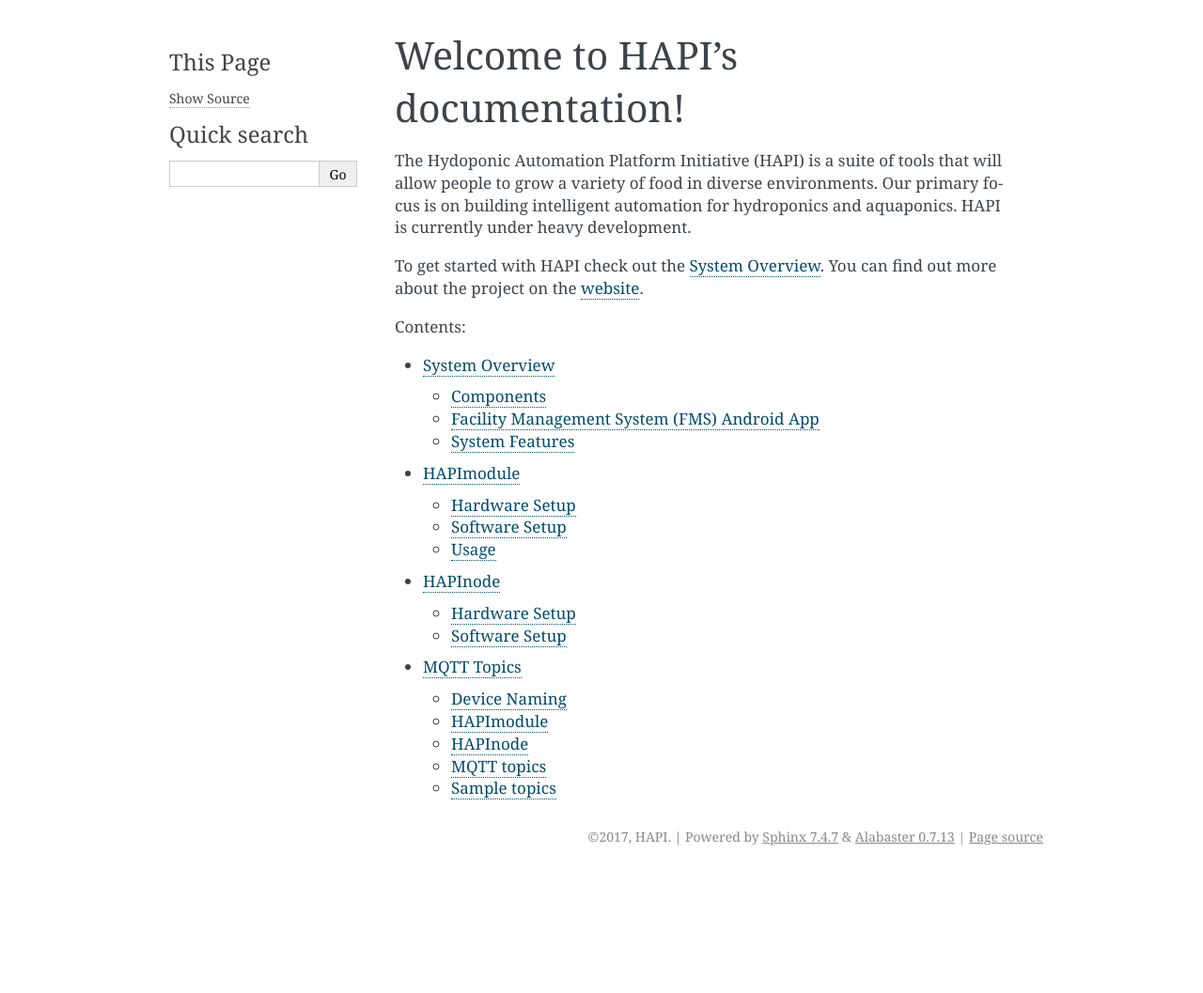
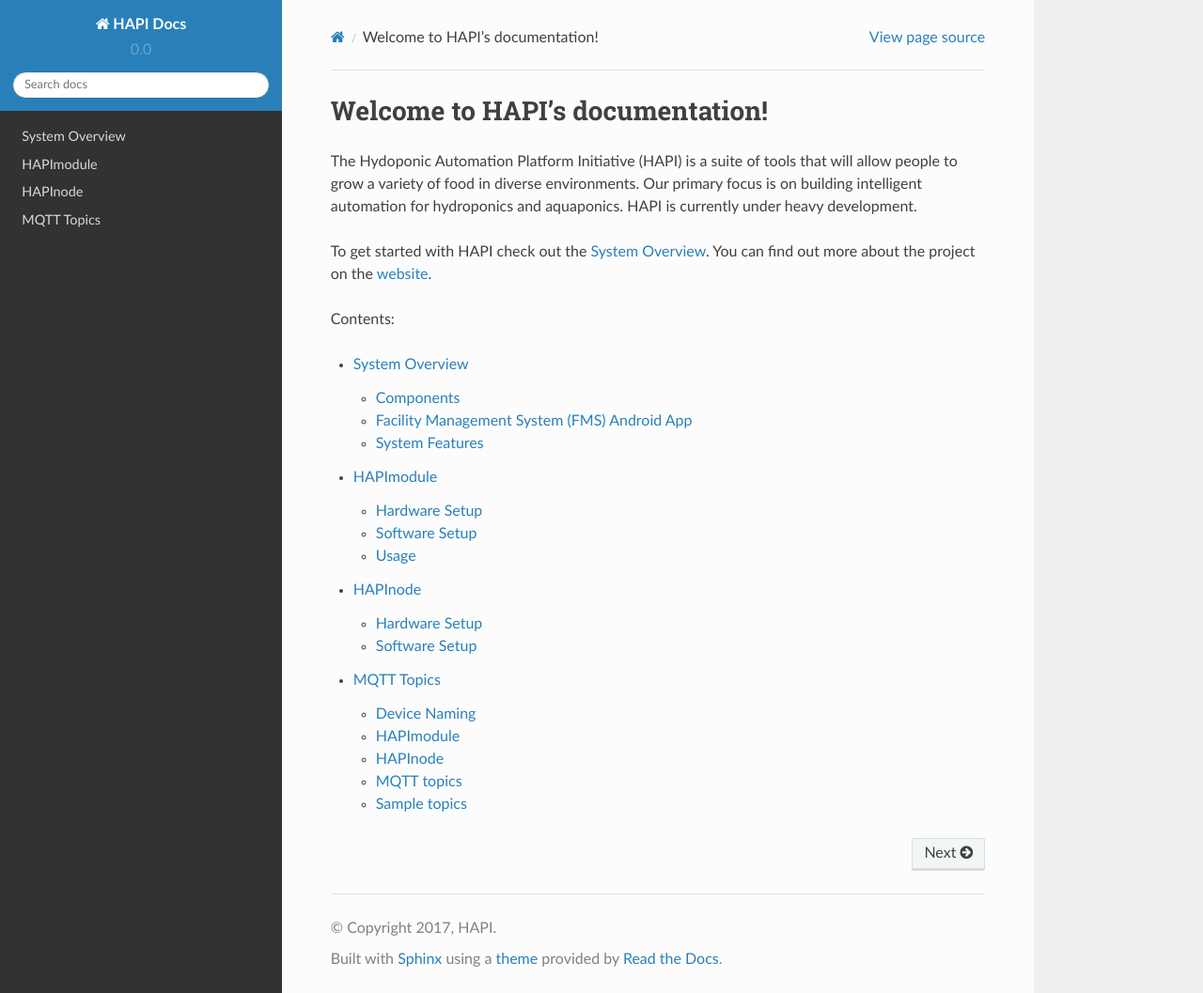
Before and after one commit to mayaculpa/hapi, a Sphinx documentation site: the page built from docs/index.rst, in a window 1280 px wide and 1057 px high. Shown: the whole window at 94% size. Built offline with Sphinx 7.4.7 and the Read the Docs theme 2.0.0, drawn with Linux system fonts in a browser that asks for light colours.

Commit message:
Update docs/README.md and switch local html theme to the Read the Docs Sphinx Theme.

```diff
--- a/docs/conf.py
+++ b/docs/conf.py
@@ -14,6 +14,7 @@
 
 import sys
 import os
+import sphinx_rtd_theme
 
 # If extensions (or modules to document with autodoc) are in another directory,
 # add these directories to sys.path here. If the directory is relative to the
@@ -109,7 +110,10 @@
 
 # The theme to use for HTML and HTML Help pages.  See the documentation for
 # a list of builtin themes.
-html_theme = 'alabaster'
+#html_theme = 'default'
+html_theme = "sphinx_rtd_theme"
+
+html_theme_path = [sphinx_rtd_theme.get_html_theme_path()]
 
 # Theme options are theme-specific and customize the look and feel of a theme
 # further.  For a list of options available for each theme, see the
```
Also changed, not shown: docs/README.md (+7 -3 lines).
